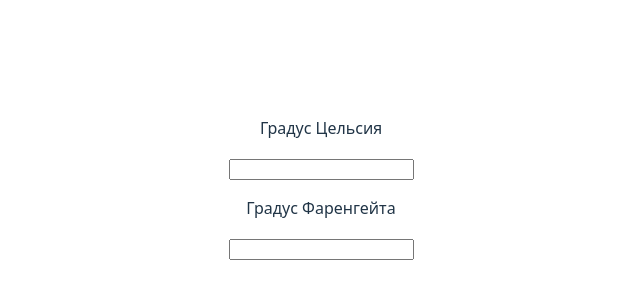
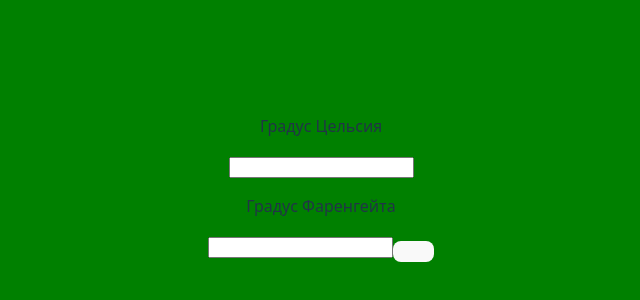
Before and after one commit to Alfaussa/TempConverter, a React (Vite) app in the folder TempConv/: page / in a window 1280 px wide. Shown: the part 220-520 px from the top of the page, without its empty margins (319-959 px from the left). Built offline with nearby package versions, Linux system fonts and the light colour scheme.

Commit message:
⊗jsrtPmHkUED

```diff
--- a/TempConv/src/App.jsx
+++ b/TempConv/src/App.jsx
@@ -1,9 +1,13 @@
-import { useState } from 'react'
+import { useEffect, useState } from 'react'
 
 import './App.css'
 
 function App() {
+  const[color, setColor] = useState('green')
 
+  useEffect(()=>{
+    document.body.style.backgroundColor = color;
+  }, [color])
   const [userInput, setUserInput] = useState({c:'', f:''})
 
   const handleClick1 = (event) => {
@@ -21,11 +25,15 @@ function App() {
   })
   }
 
+  function changeColor(){
+    setColor('orange');
+  }
   return (<>
 <p>Градус Цельсия</p>
 <input type='number' value={userInput.c} onChange={handleClick1}></input>
 <p>Градус Фаренгейта</p>
 <input type='number' value={userInput.f} onChange={handleClick2}></input>
+<button onClick={changeColor}></button>
     </>
   )
 }
```
